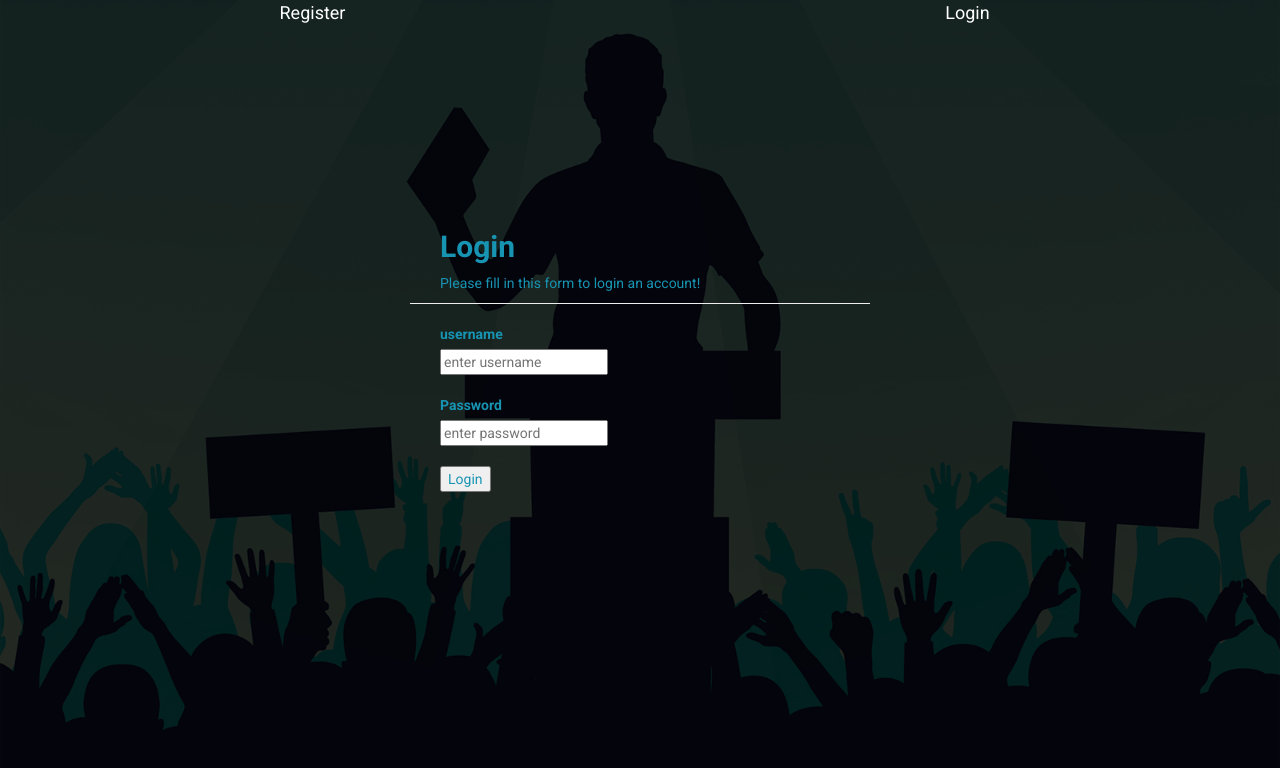
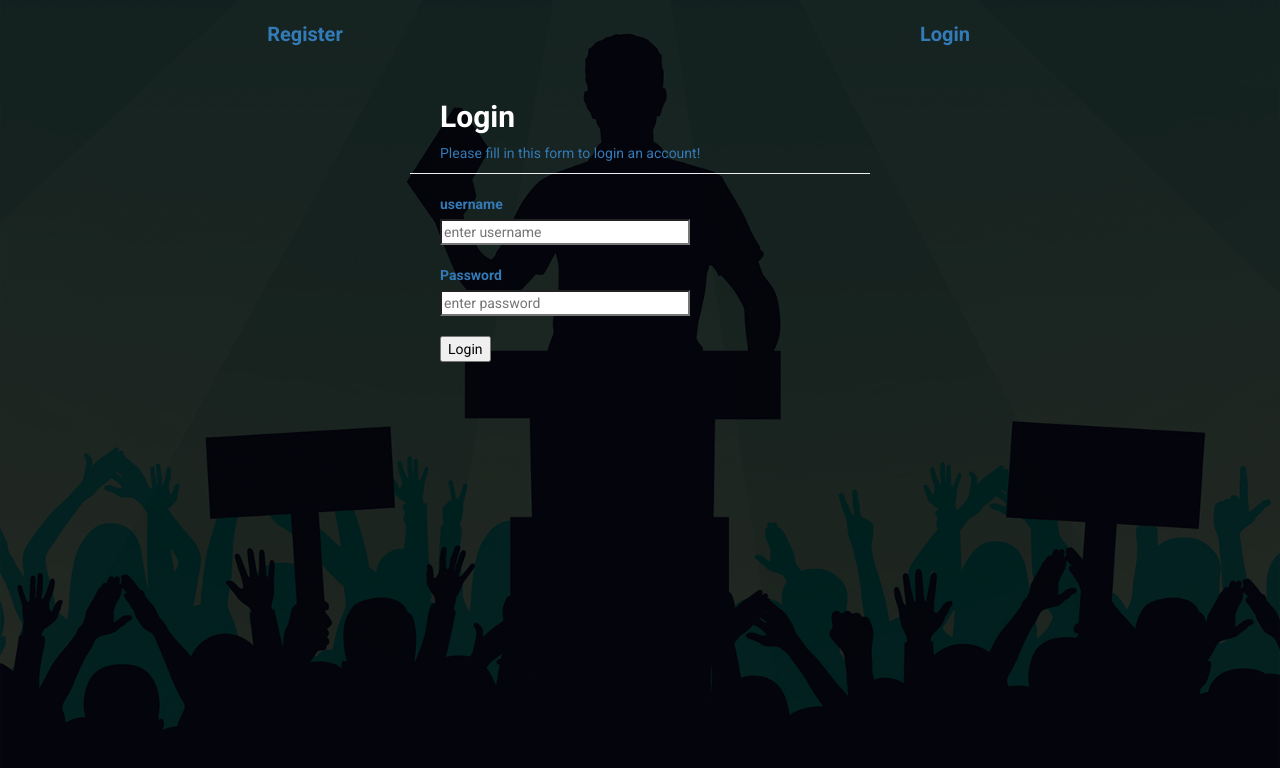
Before and after one commit to Innoviktech/membership_past_election_data_react, a React (Create React App) app in the folder election_data/: page /login in a window 1280 px wide. Shown: the top 768 px of the page. Built offline with nearby package versions, Linux system fonts and the light colour scheme.

Commit message:
design done in survey_form

```diff
--- a/election_data/src/App.css
+++ b/election_data/src/App.css
@@ -50,6 +50,7 @@ body {
 
 
 	font-family: 'Roboto', sans-serif;
+	color: black;
 
 }
 .form-control {
@@ -66,12 +67,12 @@ body {
 }
 .signup-form {
 	width: 400px;
-	margin: 30px auto;
+	margin: auto;
 	position: relative;
 
 }
 .signup-form form {
-	color : rgb(24, 148, 179);
+	color :#337ab7;
 	border-radius: 3px;
 	margin-bottom: 15px;
 	background: transparent;
@@ -79,7 +80,7 @@ body {
 
 }
 .signup-form h2  {
-	color: rgb(24, 148, 179);
+	color: white;
 	font-weight: bold;
 	margin-top: 0;
 }
@@ -255,11 +256,7 @@ body {
 
 
 		top: 200px;
-
-
-
-
-	  }
+		}
 	  .close{
 
 		 position: absolute;
@@ -269,7 +266,7 @@ body {
 	  }
 
 	  .cont .imgs{
-		content:'';
+		/* content:''; */
 
 		background-position: center;
 		background-repeat: no-repeat;
@@ -278,9 +275,7 @@ body {
 
 		width: 100%;
 		height: 100%;
-
-
-	  position: fixed;
+		position: fixed;
 	  top: 0;
 	  left: 0;
 	}
@@ -296,6 +291,7 @@ body {
 		font-weight: 500;
 		font-size: 20px;
 		color: white;
+		position: relative;
 
 
 
@@ -319,7 +315,7 @@ body {
 	padding-top: 10px;
 	padding-left: 12px;
 	}
-	.reg{
+	/* .reg{
 		width: 100%;
 		height: 200px;
 	}
@@ -328,4 +324,41 @@ body {
 		color:white;
 		padding-top: 50px;
 
+	} */
+	.menu{
+		height: 100px;
+		width: 100%;
 	}
+
+	.menu a{
+		position: relative;
+		top: 10px;
+		font-size: 20px;
+		font-weight: 600;
+	}
+	.form-group button {
+		color: black;
+	}
+	input {
+		color: black;
+		width: 250px;
+		background-color: white;
+	}
+	.ques{
+		color: white;
+
+		padding-top: 20px;
+
+	}
+	.survey{
+
+		padding-top: 20px;
+	}
+	.text_area{
+		width: 100%;
+		background-color: transparent;
+		color: white;
+	}
+	.ques_label label{
+		font-size: 25px;
+	}
--- a/election_data/src/App.js
+++ b/election_data/src/App.js
@@ -14,24 +14,20 @@ import background from './frieden-1600.jpg'
 function App() {
   return (
     <div className="App">
+
       <div className="cont" >
-            <img className="imgs" src={background} />
+
+      <img className="imgs" src={background} />
       <Router>
-
-      <div>
-                  <div  className="reg">
-                    <div className="row">
-                      <div className="col-sm-6 text-center">
-                      <a><Link to="/register">Register</Link></a>
+              <div >
+                  <div id="menus" className=" row menu">
+                    <div className="col-sm-6 text-center">
+                      <a><Link to="/register">Register</Link></a><br></br>
                       </div>
                       <div className="col-sm-6 text-center">
-                      <a><Link to="/login">Login</Link></a>
-                      </div>
-                      </div>
-
-
-                  </div>
-
+                      <a><Link to="/login">Login</Link></a><br></br>
+                     </div>
+                     </div>
                 <Switch>
                 <Route path="/register" component={Register} />
                 <Route path="/login" component={Login} />
@@ -45,10 +41,8 @@ function App() {
                 </ProtectedRoute>
 
                 </Switch>
-                </div>
 
-
-
+              </div>
             </Router>
             </div>
     </div>
--- a/election_data/src/axios.js
+++ b/election_data/src/axios.js
@@ -34,7 +34,7 @@ axiosInstance.interceptors.response.use(
 			error.response.status === 401 &&
 			originalRequest.url === baseURL + 'api-token-refresh/'
 		) {
-			window.location.href = '/signin/';
+			window.location.href = '/login/';
 			return Promise.reject(error);
 		}
 
--- a/election_data/src/components/grievance.js
+++ b/election_data/src/components/grievance.js
@@ -69,11 +69,15 @@ class Grievance extends React.Component {
 
     Question (){
       return this.state.dynamic.map((el, i) =>
+      <div className = "row survey">
 
-      <div className="ques" key={i}>{i+1}{")"}{" "}{el.question}
-       <textarea type="text" value={el.answer} onChange={this.AhandleChange.bind(this, i)} width="20px"/>
+
+
+      <div className="col-sm-6 ques" key={i}>{i+1}{")"}{" "}{el.question}</div>
+      <div className="col-sm-6 text-right">
+       <textarea type="text" className="text_area" value={el.answer} onChange={this.AhandleChange.bind(this, i)} width="20px"/>
+       </div>
       </div>
-
 
       )
 
@@ -160,9 +164,18 @@ class Grievance extends React.Component {
         <div >
               <div id ="admin_view" hidden = {this.state.admin_view}>
                 <form onSubmit={this.handleSubmit}>
+                  <div className="row ">
+                    <div className="col-sm-4 ques_label">
+                      <label>Question</label>
                     {this.createUI()}
-                    <input type='button' value='Add More' onClick={this.addClick}/>
-                    <input type="submit" value="Submit" />
+                    </div>
+                    <div className="col-sm-4">
+                   <input type='button' value='Add Your Questions' onClick={this.addClick}/>
+                    </div>
+                    <div className="col-sm-4">
+                    <input type="submit" value="Submit Your Questions" />
+                    </div>
+                    </div>
                 </form>
                 </div>
             <div>
@@ -171,24 +184,29 @@ class Grievance extends React.Component {
 
                       <div className="question">
                       {this.Question()}
+                      </div><br></br>
+                      <div className="row">
+                        <div className="col-sm-12 text-center">
+                      <input className="submit" type="submit" value="Submit" />
                       </div>
+                      </div>
+                  </form>
+              </div><br></br>
 
-                      <input className="submit" type="submit" value="Submit" />
+              <div className="row" id ="admin_view" hidden = {this.state.admin_view}>
+                <div className="col-sm-12">
 
-                  </form>
-              </div>
 
-              <div id ="admin_view" hidden = {this.state.admin_view}>
-
-              <Select className="select"
+              <Select
 
                         value={uservalue}
                         onChange={this.handleChange}
                         options={this.state.username}
 
                         />
+                        </div>
 
-              </div>
+              </div><br></br>
           <div id ="admin_view" hidden = {this.state.admin_view}>
 
         <MaterialTable
--- a/election_data/src/components/member_count.js
+++ b/election_data/src/components/member_count.js
@@ -447,7 +447,7 @@ handleSubmit = (event) => {
 
 render()
     {
-      console.log(this.state.gender[0].value)
+      console.log(this.state.gender.value)
       //console.log(this.state.name_list)
       const { constituency_value } = this.state;
       const { polling_booth_value } = this.state;
@@ -523,22 +523,24 @@ render()
 
         </div>
         <div hidden={this.state.form_view} className="wizard">
-        <div id ="admin_view" hidden = {this.state.admin_view}>
+        <div id ="admin_view" >
                 <div className="form-view" hidden={this.state.form}>
+                <div className="row">
+
+                   <div className="col-sm-12 text-right" >
+                   <span   onClick={this.form_span}>&times;</span>
+                   </div>
+                   </div>
                  <div className="row">
-                    <div>
-                    <div className="col-sm-11">
+
+                    <div className="col-sm-12" hidden = {this.state.admin_view}>
                     <button  onClick={this.edit} hidden={this.state.edit}>Edit</button>
                     <button  onClick={this.handleSubmit} hidden={this.state.save}>Save</button>
                     <button  hidden={this.state.cancel} onClick={this.cancel}>cancel</button>
                     </div>
 
+ </div>
 
-                    <div className="col-sm-1" >
-                    <span   onClick={this.form_span}>&times;</span>
-                    </div>
-                    </div>
-                </div>
                 </div>
                 </div>
         <form onSubmit={this.handlesubmit} className="form-view">
@@ -570,7 +572,7 @@ render()
                        <input type="text" className="edit" name='last_name' value={this.state.last_name} onChange={this.inputChange} disabled></input>
                        </div>
 
-                   </div>
+                   </div><br></br>
 
                    <div className="row">
                    <div className="col-sm-3">
@@ -596,7 +598,7 @@ render()
                             isDisabled = {this.state.dropdown}
                     />
                        </div>
-                   </div>
+                   </div><br></br>
 
                    <div className="row">
                    <div className="col-sm-3">
@@ -625,7 +627,7 @@ render()
                     />
 
                        </div>
-                   </div>
+                   </div><br></br>
 
                    <div className="row" id ="attention" hidden = {this.state.attention}>
                    <div>
@@ -636,7 +638,7 @@ render()
                        <textarea type="text" className="new area" name='voter_attention' value={this.state.voter_attention} onChange={this.inputChange} disabled/>
                        </div>
                        </div>
-                   </div>
+                   </div><br></br>
                    <div className="row">
                    <div className="col-sm-3">
                        <label>Voter List Part Number & Serial Number</label>
@@ -651,7 +653,7 @@ render()
                        <input type="text" className="edit" name='election_id_card' value={this.state.election_id_card} onChange={this.inputChange} disabled></input>
                        </div>
 
-                   </div>
+                   </div><br></br>
                    <div className="row">
                    <div className="col-sm-3">
                        <label>Party Name</label>
@@ -676,7 +678,7 @@ render()
                             isDisabled = {this.state.dropdown}
                     />
                        </div>
-                   </div>
+                   </div><br></br>
                    <div className="row">
                    <div className="col-sm-3">
                        <label>Member Age</label>
@@ -690,7 +692,7 @@ render()
                        <div className="col-sm-3">
                        <input type="date" className="edit" name='birth_date' value={this.state.birth_date} onChange={this.inputChange} disabled></input>
                        </div>
-                   </div>
+                   </div><br></br>
 
                    <div className="row">
                    <div className="col-sm-3">
@@ -705,7 +707,7 @@ render()
                        <div className="col-sm-3">
                        <input type="text" className="edit" name='ward_number' value={this.state.ward_number} onChange={this.inputChange} disabled ></input>
                        </div>
-                   </div>
+                   </div><br></br>
 
                    <div className="row">
                    <div className="col-sm-3">
@@ -720,7 +722,7 @@ render()
                        <div className="col-sm-3">
                        <input type="text" className="edit" name='email' value={this.state.email} onChange={this.inputChange} disabled></input>
                        </div>
-                   </div>
+                   </div><br></br>
                    <div className="row">
                    <div className="col-sm-3">
                        <label>Mobile</label>
@@ -734,7 +736,7 @@ render()
                        <div className="col-sm-3">
                        <input type="text" className="edit" name='phone' value={this.state.phone} onChange={this.inputChange} disabled></input>
                        </div>
-                   </div>
+                   </div><br></br>
 
                    <div className="row">
                    <div className="col-sm-3">
@@ -749,7 +751,7 @@ render()
                        <div className="col-sm-3">
                        <input type="text" className="edit" name='city' value={this.state.city} onChange={this.inputChange} disabled></input>
                        </div>
-                   </div>
+                   </div><br></br>
 
                    <div className="row">
                    <div className="col-sm-3">
@@ -769,7 +771,7 @@ render()
                        <div className="col-sm-3">
                        <input type="text" className="edit" name='zip' value={this.state.zip} onChange={this.inputChange} disabled></input>
                        </div>
-                   </div>
+                   </div><br></br>
           </form>
 
         </div>
--- a/election_data/src/validation/login.js
+++ b/election_data/src/validation/login.js
@@ -110,6 +110,7 @@ export default function Login() {
 				password: formData.password,
 			})
 			.then((res) => {
+				console.log(res.data)
 				localStorage.setItem('access_token', res.data.access);
 				localStorage.setItem('refresh_token', res.data.refresh);
 				localStorage.setItem('role', res.data.role);
--- a/election_data/src/validation/register.js
+++ b/election_data/src/validation/register.js
@@ -130,8 +130,14 @@ class Register extends React.Component{
                 //window.location = './login';
                 console.log(res.data);
                 const alert_msg = res.data
+                if(alert_msg == 'Register successfully'){
                 alert(alert_msg)
                 window.location = './login';
+                }
+                else{
+                    alert(alert_msg)
+                }
+
               })
               .catch(err => console.log(err))
               event.preventDefault()
```
